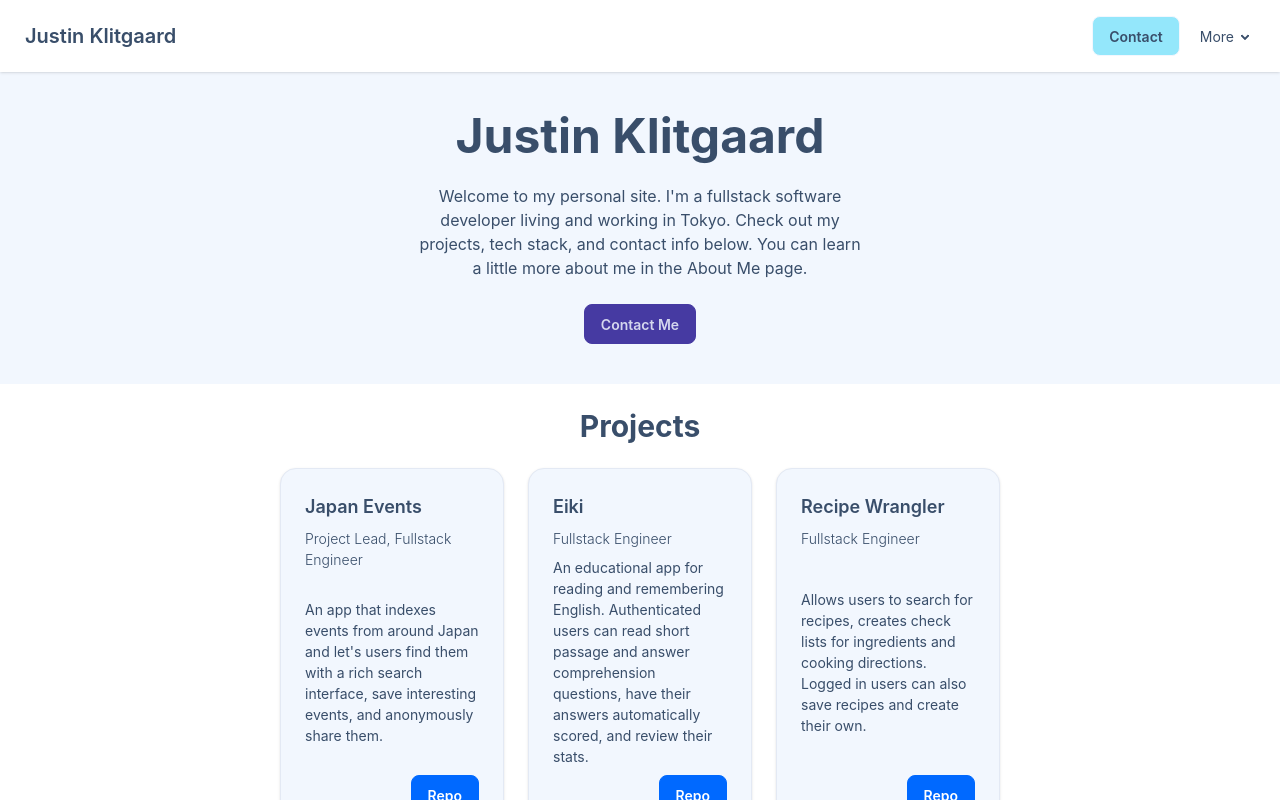
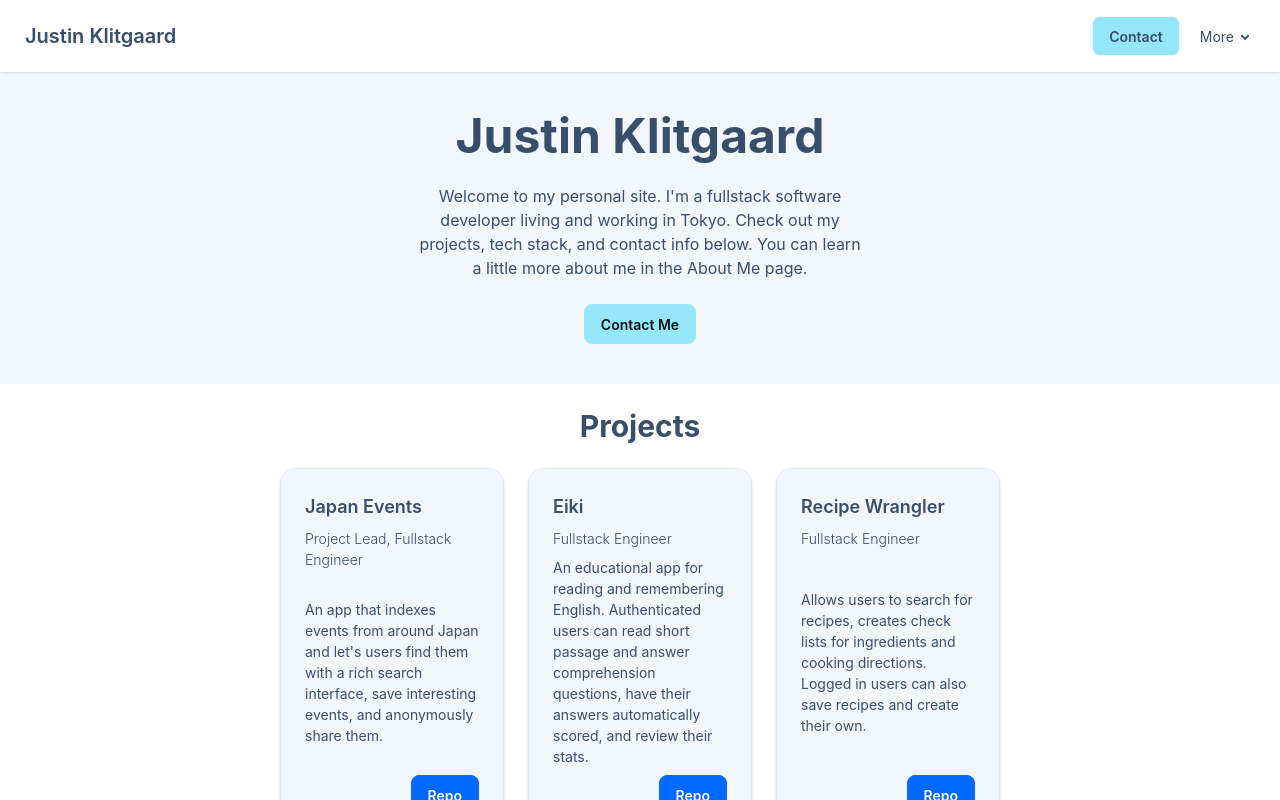
Before and after one commit to Justin-K-Ellis/personal-site-v3, a React (Vite) app in the folder frontend/: page / in a window 1280 px wide. Shown: the top 800 px of the page. Built offline with nearby package versions, Linux system fonts and the light colour scheme.

Commit message:
fix: change contact button to info color

```diff
--- a/frontend/src/components/Hero/Hero.tsx
+++ b/frontend/src/components/Hero/Hero.tsx
@@ -12,7 +12,7 @@ export default function Hero() {
             contact info below. You can learn a little more about me in the
             About Me page.
           </p>
-          <button className="btn btn-secondary">
+          <button className="btn btn-info">
             <Link to={"/contact"}>Contact Me</Link>
           </button>
         </div>
```
